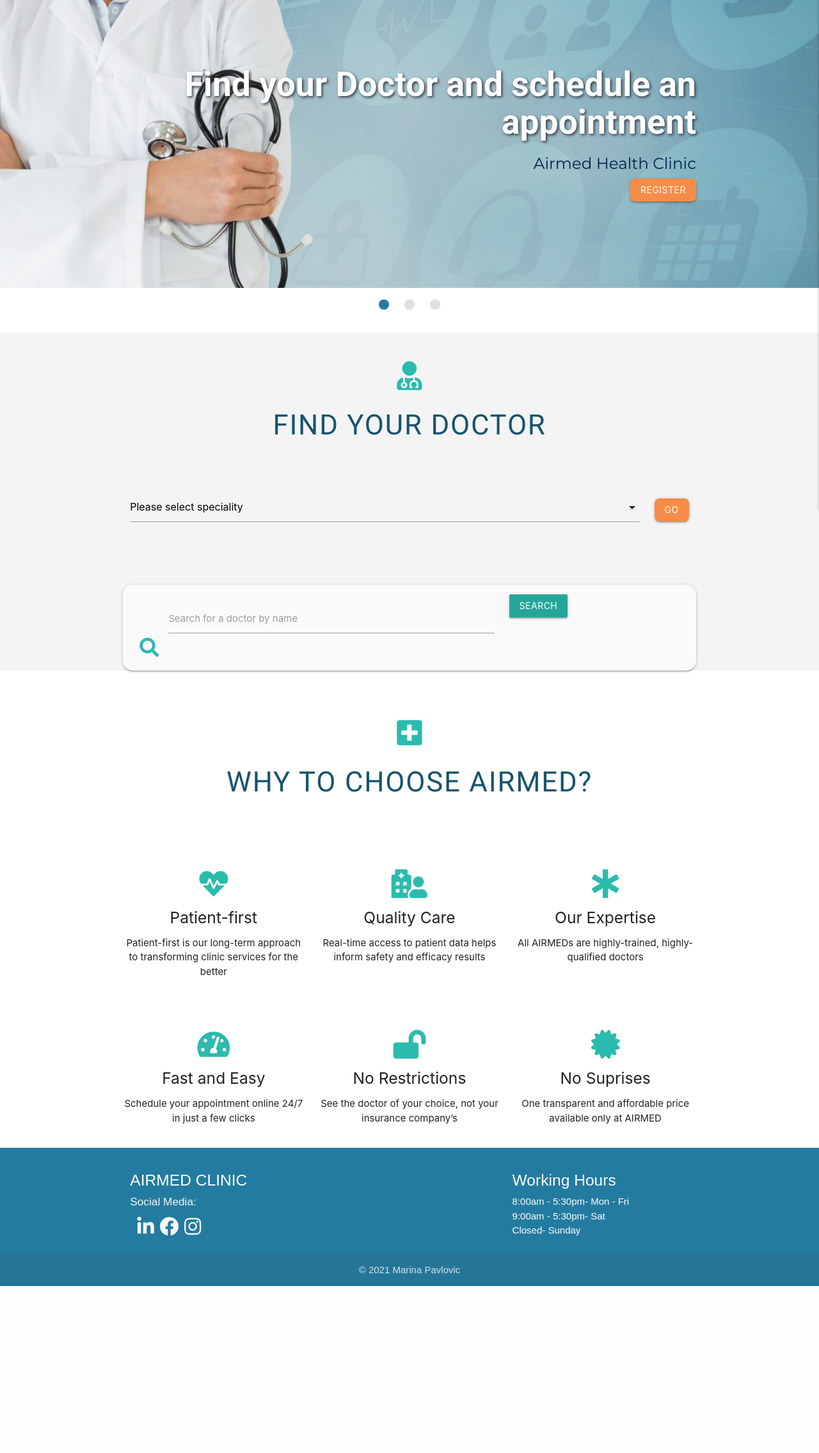
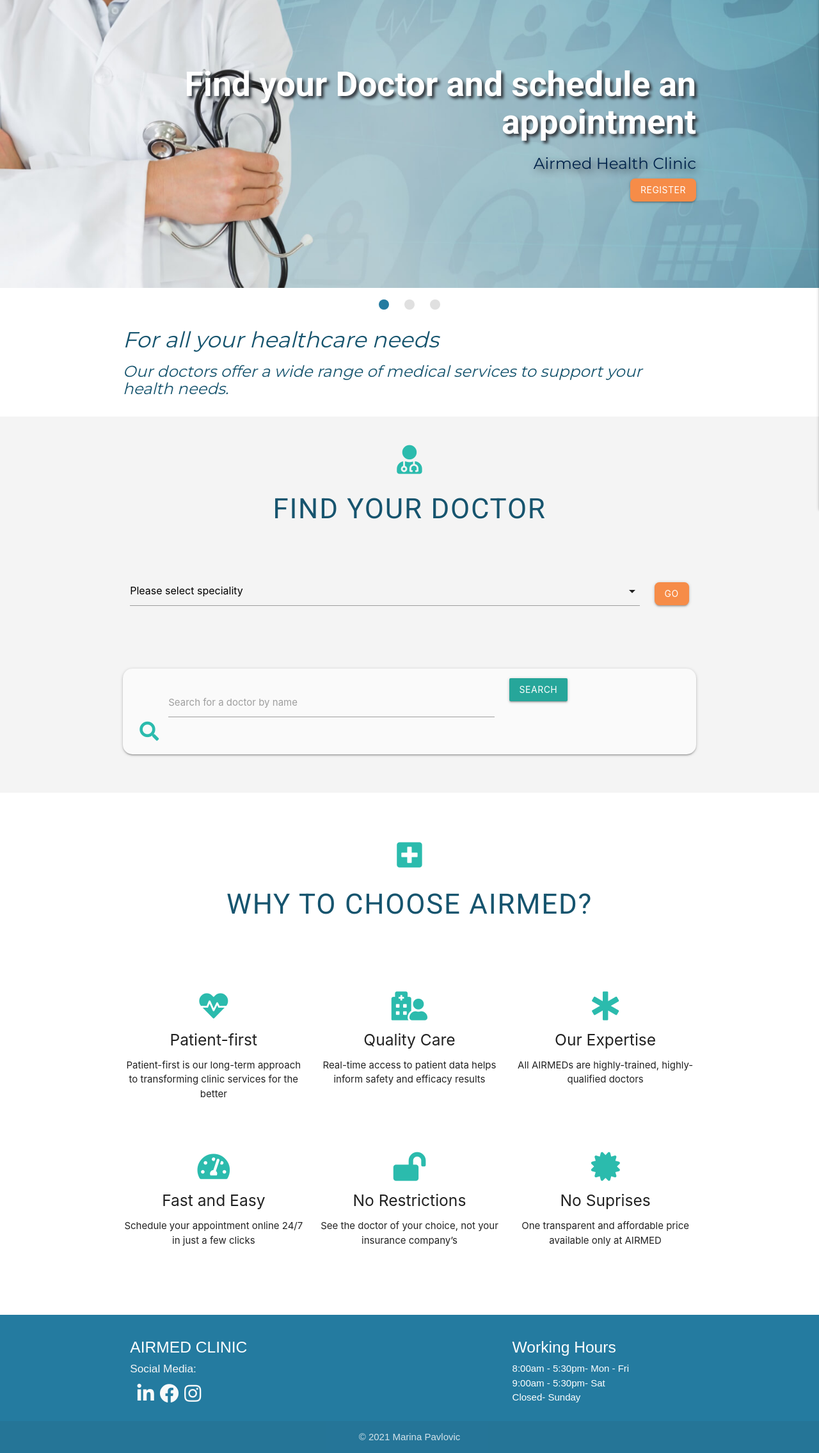
Before and after one commit to FruitbatM/airmed-doc-app, a Flask app: page / in a window 1280 px wide. Shown: the part 64-2335 px from the top of the page at 64% size. Before the commit the page ends 2074 px from the top, so only its background shows below. Run offline with Flask 2, Linux system fonts and the light colour scheme; data that the repository does not hold is empty; some libraries are stand-ins or nearby versions.

Commit message:
Add and style  heading section after slider

```diff
--- a/static/css/style.css
+++ b/static/css/style.css
@@ -39,7 +39,7 @@ nav {
 
 .slides h2 {
     font-family: 'Roboto', sans-serif;
-    text-shadow: 0.125rem 0.125rem 0.313rem #343a40;
+    text-shadow: 0.25rem 0.25rem 0.3rem #343a40;
     color: #fff;
     font-weight: 700;
 }
@@ -47,6 +47,13 @@ nav {
 .slide-subh {
     font-family: 'Montserrat', sans-serif;
     color: #00234B;
+    text-shadow: 0.25rem 0.25rem 0.8rem #343a40;
+}
+
+.highlight {
+    color: #16546e;
+    font-family: 'Montserrat';
+    font-style: italic;
 }
 
 #search-container {
@@ -64,18 +71,17 @@ nav {
 
 #search-section {
     background-color: #f4f4f4;
+    padding-bottom: 3rem;
 }
 
 .main-section{
     margin-top: 2rem;
 }
 
-
 .icon {
     color: #2bbbad;
     margin-top: 3rem;
 }
-
 
 .main-heading {
     font-family: 'Roboto', sans-serif;
@@ -83,6 +89,10 @@ nav {
     color: #16546e;
     font-weight: 600;
     letter-spacing: 0.12rem;
+}
+
+#why-section {
+    margin-bottom: 6rem;
 }
 
 .request-btn {
--- a/templates/home.html
+++ b/templates/home.html
@@ -31,6 +31,12 @@
       		</li>
     	</ul>
   	</div>
+	  <div class="container">
+		<div class="col s12 ">
+			<h4 class="highlight">For all your healthcare needs</h4>
+			<h5 class="highlight">Our doctors offer a wide range of medical services to support your health needs.</h5>
+		</div>
+	</div>
 	<section id="search-section">
 		<div class="container">
 			<div class="row center-align main-section">
@@ -163,7 +169,6 @@
 				</div>
 			</div>
 		</div>
-
 	</section>
 
 {% endblock%}
```
